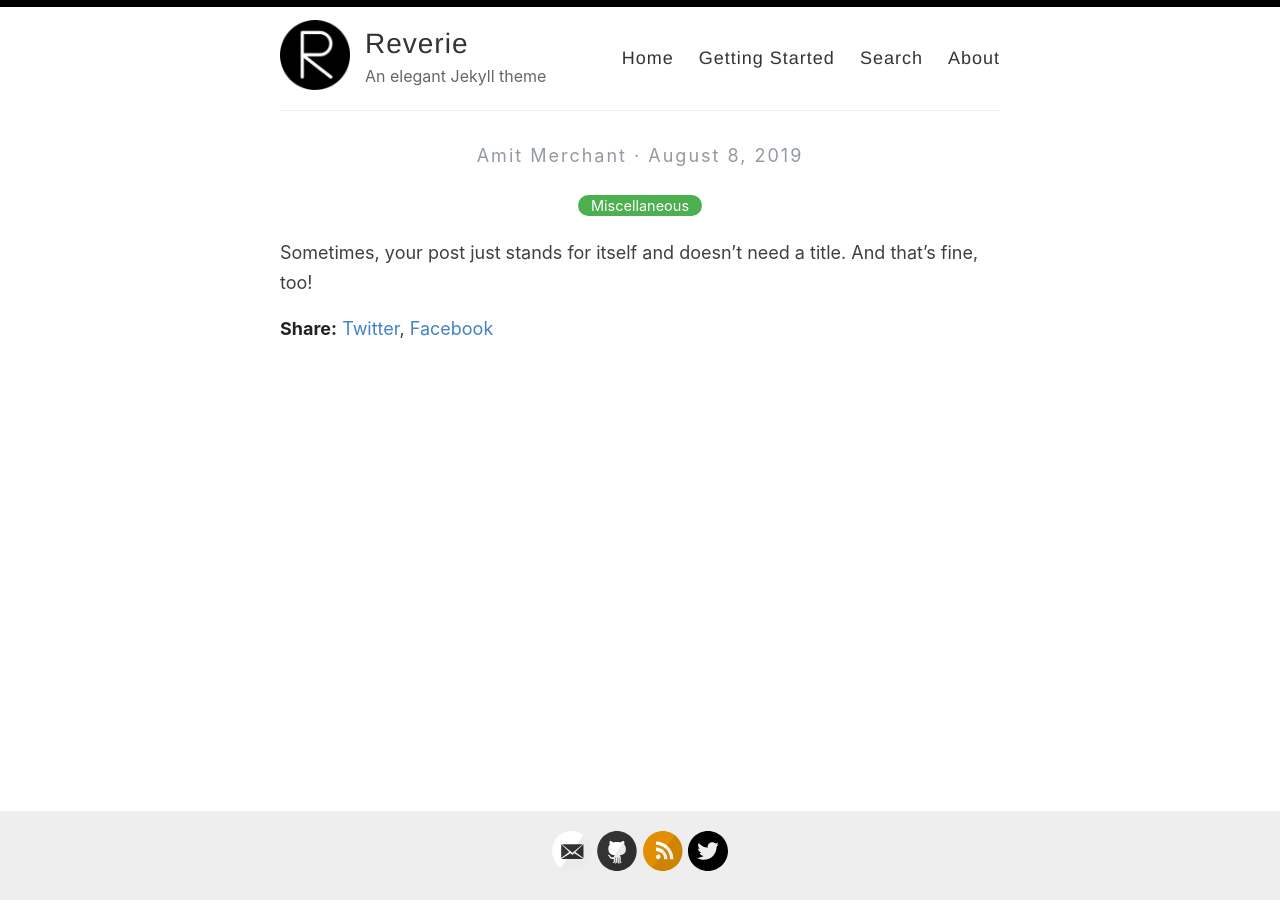
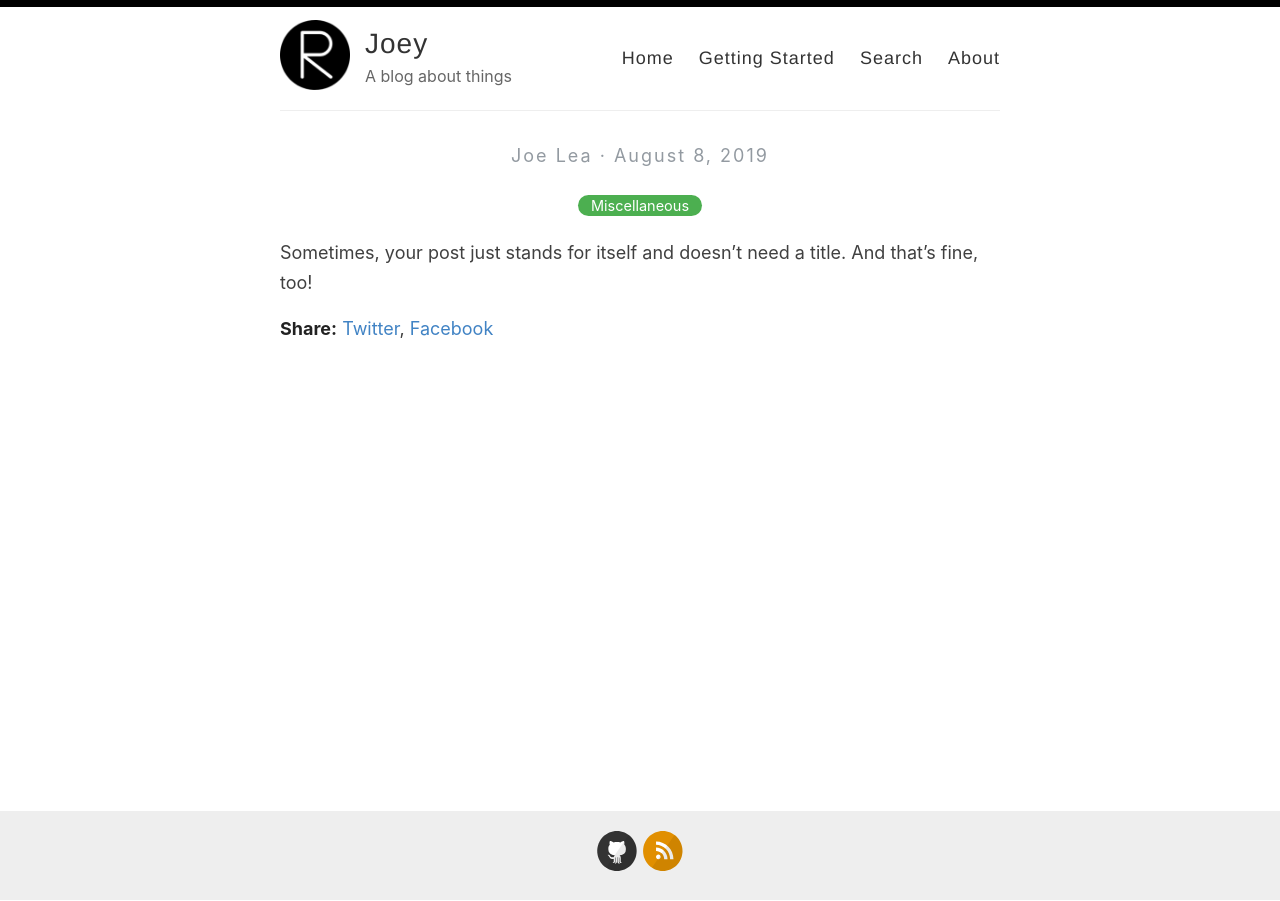
Before and after one commit to joelea/joelea.github.io, a Jekyll site: the page built from _posts/2019-08-08-no-title-posts.md, in a window 1280 px wide. Built offline with Jekyll 4.4.1, drawn with Linux system fonts in a browser that asks for light colours.

Commit message:
Update _config.yml

```diff
--- a/_config.yml
+++ b/_config.yml
@@ -3,13 +3,13 @@
 #
 
 # Name of your site (displayed in the header)
-name: Reverie
+name: Joey
 
 # Name of the author
-author: Amit Merchant
+author: Joe Lea
 
 # Short bio or description (displayed in the header)
-description: An elegant Jekyll theme
+description: A blog about things
 
 # URL of your avatar or profile pic (you could use your GitHub profile pic)
 avatar: /images/reverie.png
@@ -21,15 +21,15 @@ avatar: /images/reverie.png
 # Includes an icon in the footer for each username you enter
 footer-links:
   dribbble:
-  email: amit.d.merchant@gmail.com
+  email:
   facebook:
   flickr:
-  github: amitmerchant1990/reverie
+  github: joelea
   instagram:
   linkedin:
   pinterest:
   rss: rss
-  twitter: amit_merchant
+  twitter:
   stackoverflow:
   youtube: # channel/<your_long_string> or user/<user-name>
   googleplus: # anything in your profile username that comes after plus.google.com/
@@ -41,12 +41,12 @@ footer-links:
 disqus:
 
 # Enter your Google Analytics web tracking code (e.g. UA-2110908-2) to activate tracking
-google_analytics: UA-43339302-11
+google_analytics: UA-50362725-4
 
 # Your website URL (e.g. http://amitmerchant1990.github.io or http://www.amitmerchant.com)
 # Used for Sitemap.xml and your RSS feed
-url: http://www.amitmerchant.com/reverie
-enforce_ssl: https://www.amitmerchant.com/reverie
+url: http://joelea.github.io
+enforce_ssl: https://joelea.github.io
 
 # If you're hosting your site at a Project repository on GitHub pages
 # (http://yourusername.github.io/repository-name)
```
